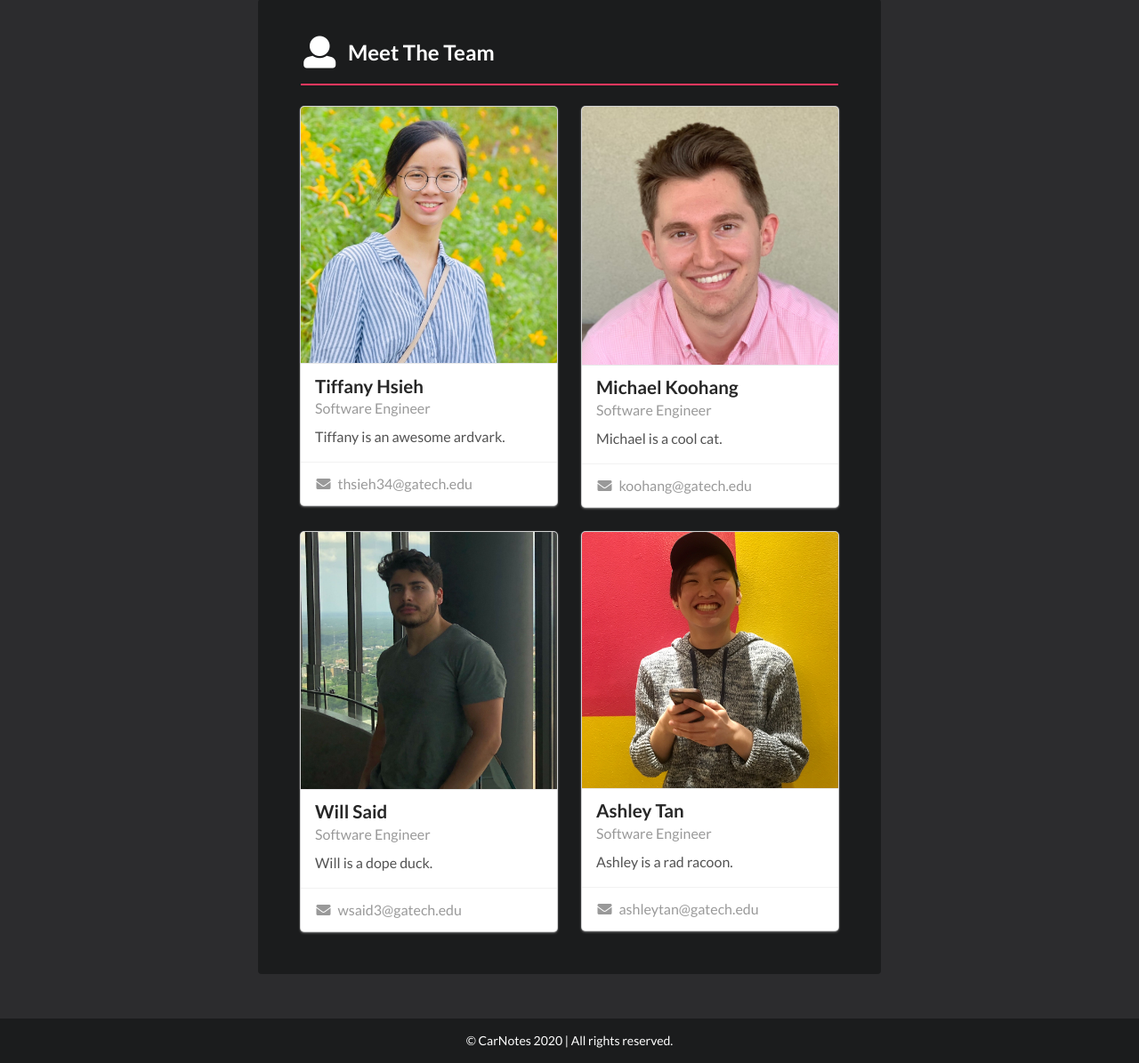
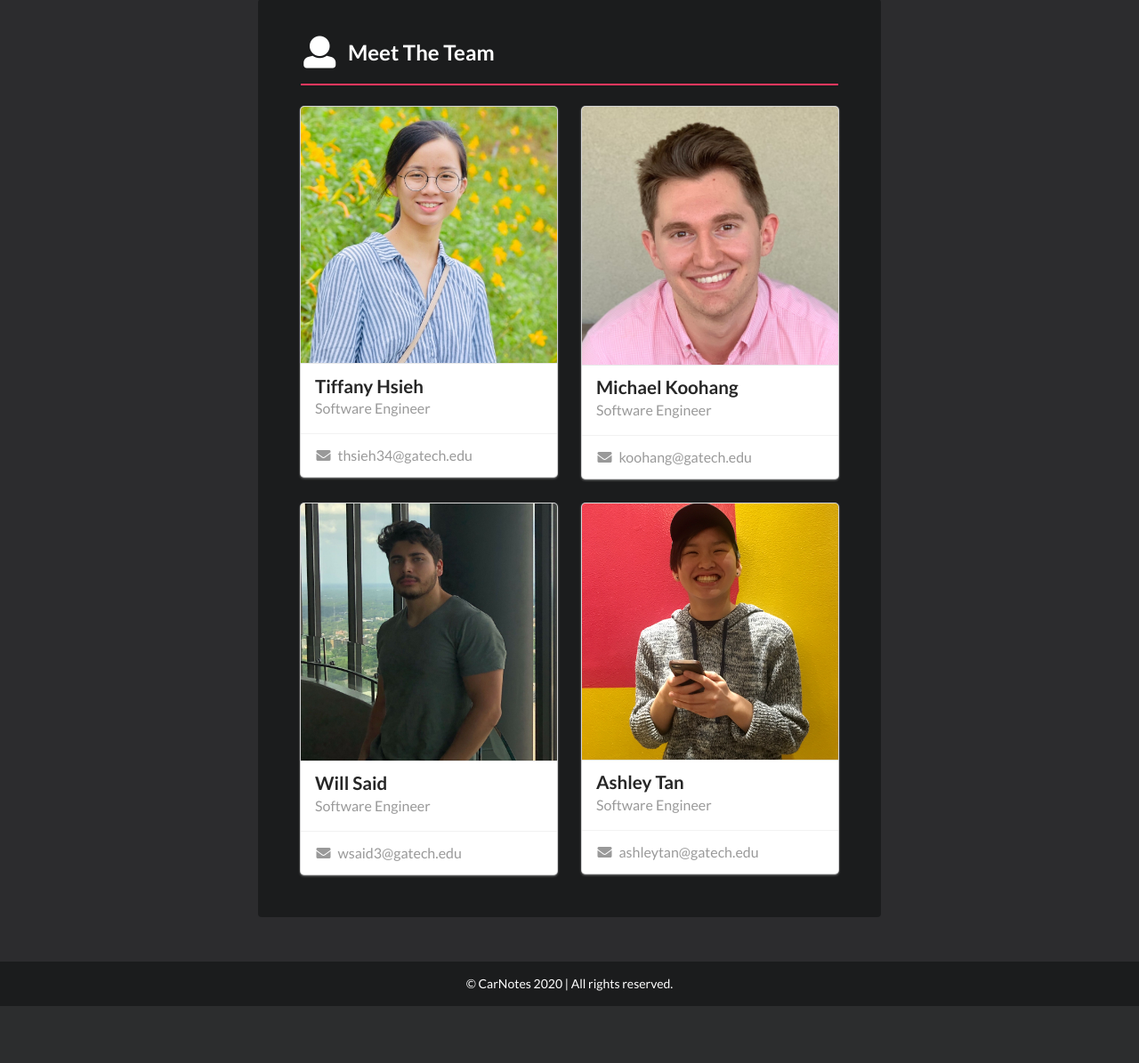
Before and after one commit to tiffanyxhsieh/carnotes-api, a Flask app: page / in a window 1280 px wide. Shown: the part 700-1895 px from the top of the page at 89% size. After the commit the page ends 1831 px from the top, so only its background shows below. Run offline with Flask 2, Linux system fonts and the light colour scheme; some libraries are stand-ins or nearby versions.

Commit message:
Removed descriptions on cards

```diff
--- a/templates/index.html
+++ b/templates/index.html
@@ -43,9 +43,6 @@
                             <div class="content">
                                 <div class="header">Tiffany Hsieh</div>
                                 <div class="meta">Software Engineer</div>
-                                <div class="description">
-                                    Tiffany is an awesome ardvark.
-                                </div>
                             </div>
                             <div class="extra content">
                                 <a href="mailto:thsieh34@gatech.edu">
@@ -63,9 +60,6 @@
                         <div class="content">
                             <div class="header">Michael Koohang</div>
                             <div class="meta">Software Engineer</div>
-                            <div class="description">
-                                Michael is a cool cat.
-                            </div>
                         </div>
                         <div class="extra content">
                             <a href="mailto:koohang@gatech.edu">
@@ -82,9 +76,6 @@
                             <div class="content">
                                 <div class="header">Will Said</div>
                                 <div class="meta">Software Engineer</div>
-                                <div class="description">
-                                    Will is a dope duck.
-                                </div>
                             </div>
                             <div class="extra content">
                                 <a href="mailto:wsaid3@gatech.edu">
@@ -103,9 +94,6 @@
                             <div class="content">
                                 <div class="header">Ashley Tan</div>
                                 <div class="meta">Software Engineer</div>
-                                <div class="description">
-                                    Ashley is a rad racoon.
-                                </div>
                             </div>
                             <div class="extra content">
                                 <a href="mailto:ashleytan@gatech.edu">
```
